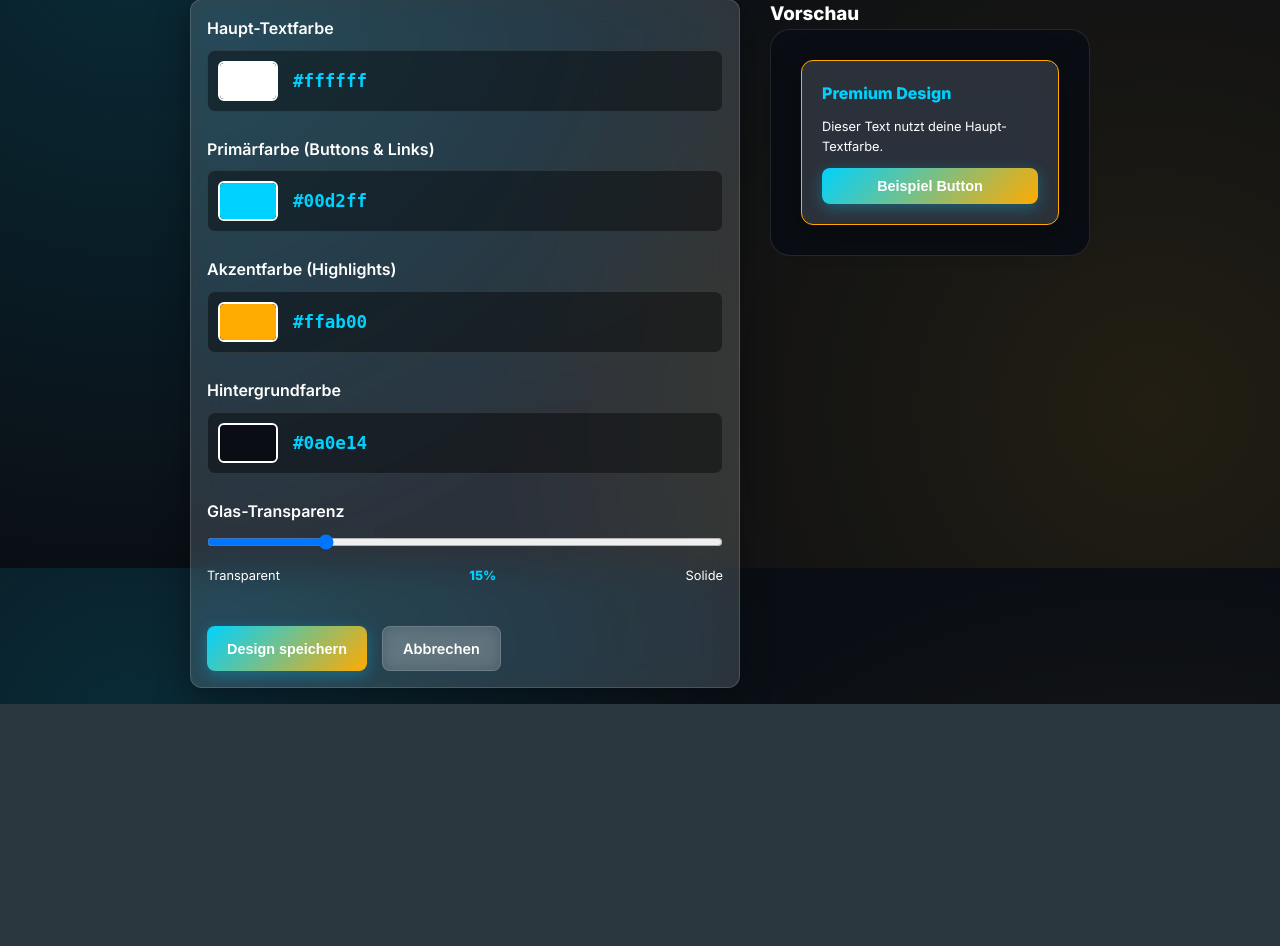
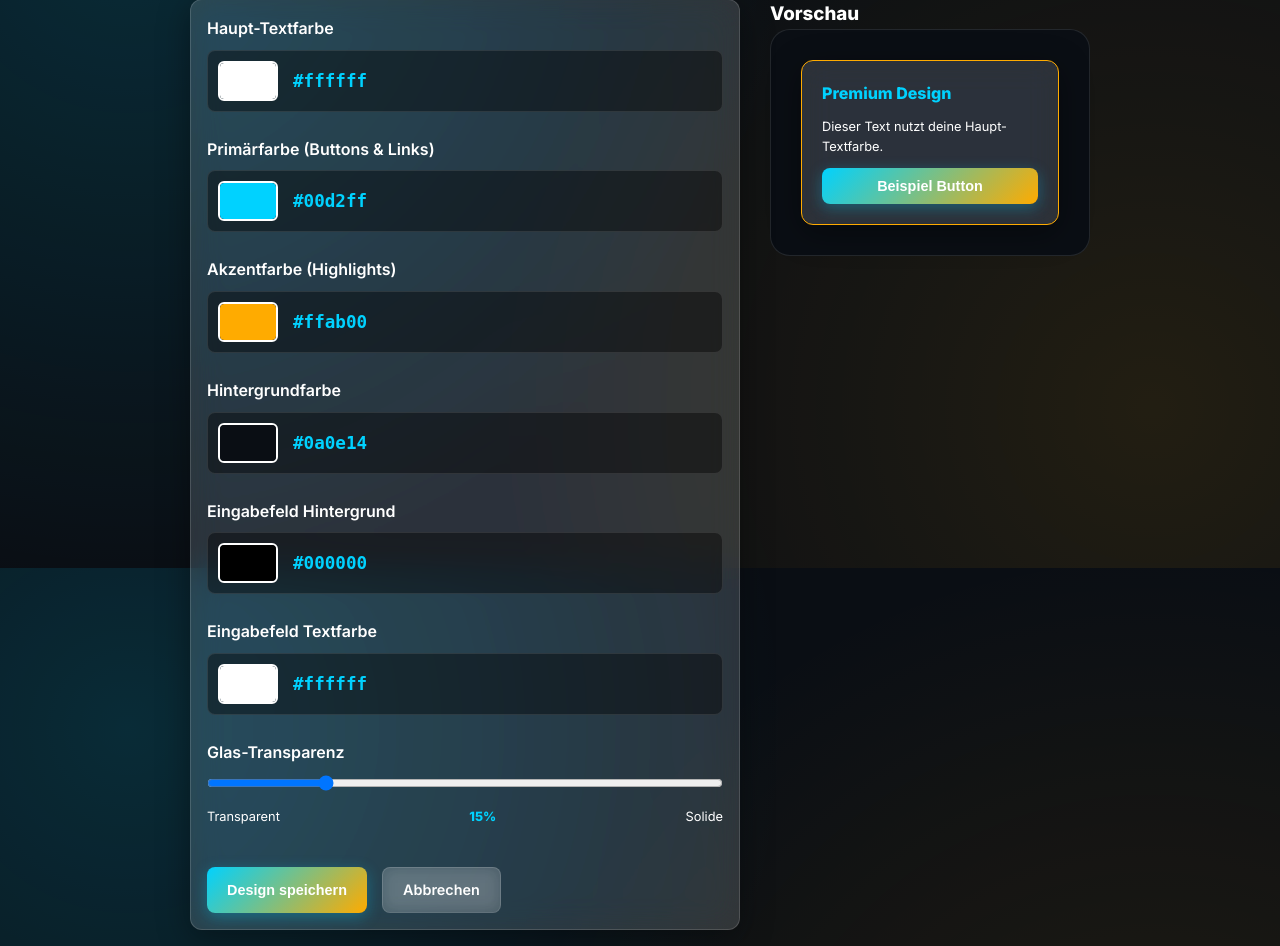
Before and after one commit to bzaiser/buckezz, a Django app: page /settings/ in a window 1280 px wide. Shown: the part 232-1178 px from the top of the page. Before the commit the page ends 936 px from the top, so only its background shows below. Run offline with Django 5.2, Linux system fonts and the light colour scheme; the visitor is signed in with stand-in values (Sample User, id 1); data comes from the database, SQL or seed files in the repository; some libraries are stand-ins or nearby versions.

Commit message:
Add custom settings for input background and text color

```diff
--- a/core/models.py
+++ b/core/models.py
@@ -9,6 +9,8 @@ class UserSetting(models.Model):
     accent_color = models.CharField(max_length=7, default='#ffab00')
     bg_color = models.CharField(max_length=7, default='#0a0e14')
     text_color = models.CharField(max_length=7, default='#ffffff')
+    input_bg_color = models.CharField(max_length=7, default='#000000')
+    input_text_color = models.CharField(max_length=7, default='#ffffff')
     glass_opacity = models.DecimalField(max_digits=3, decimal_places=2, default=0.15)
 
     def __str__(self):
--- a/core/views.py
+++ b/core/views.py
@@ -254,6 +254,8 @@ class ThemeSettingsView(LoginRequiredMixin, View):
         settings.accent_color = request.POST.get('accent_color')
         settings.bg_color = request.POST.get('bg_color')
         settings.text_color = request.POST.get('text_color')
+        settings.input_bg_color = request.POST.get('input_bg_color', '#000000')
+        settings.input_text_color = request.POST.get('input_text_color', '#ffffff')
         settings.glass_opacity = request.POST.get('glass_opacity')
         settings.save()
         return redirect('core:dashboard')
--- a/templates/base.html
+++ b/templates/base.html
@@ -23,6 +23,8 @@
             --accent: {{ user_settings.accent_color|default:"#ffab00" }};
             --text-main: {{ user_settings.text_color|default:"#ffffff" }};
             --text-muted: #cbd5e0;
+            --input-bg: {{ user_settings.input_bg_color|default:"rgba(0, 0, 0, 0.4)" }};
+            --input-text: {{ user_settings.input_text_color|default:"#ffffff" }};
             --glass-bg: rgba(255, 255, 255, {{ user_settings.glass_opacity|default:0.15|unlocalize }});
             --glass-border: rgba(255, 255, 255, 0.15);
             --spacing-xs: 4px;
@@ -155,16 +157,15 @@
             width: 100%;
             padding: var(--spacing-sm) var(--spacing-md);
             border-radius: var(--radius-sm);
-            color: var(--text-main);
+            color: var(--input-text);
             margin-bottom: var(--spacing-sm);
             outline: none;
-            background: rgba(0, 0, 0, 0.25);
+            background: var(--input-bg);
             border: 1px solid rgba(255, 255, 255, 0.1);
             transition: all 0.2s ease;
         }
 
         input.glass:focus {
-            background: rgba(0, 0, 0, 0.35);
             border-color: var(--primary);
         }
 
--- a/templates/core/settings.html
+++ b/templates/core/settings.html
@@ -8,6 +8,8 @@
         accent: '{{ settings.accent_color|default:"#ffab00" }}',
         bg: '{{ settings.bg_color|default:"#0a0e14" }}',
         text: '{{ settings.text_color|default:"#ffffff" }}',
+        input_bg: '{{ settings.input_bg_color|default:"#000000" }}',
+        input_text: '{{ settings.input_text_color|default:"#ffffff" }}',
         opacity: {{ settings.glass_opacity|default:0.15|unlocalize }}
      }">
 
@@ -18,6 +20,8 @@
             --accent: ${accent} !important;
             --bg-main: ${bg} !important;
             --text-main: ${text} !important;
+            --input-bg: ${input_bg} !important;
+            --input-text: ${input_text} !important;
             --glass-bg: rgba(255, 255, 255, ${opacity}) !important;
         }
     `"></style>
@@ -58,6 +62,22 @@
                 <div class="picker-row">
                     <input type="color" name="bg_color" x-model="bg" class="color-input">
                     <code x-text="bg"></code>
+                </div>
+            </div>
+
+            <div class="control-group">
+                <label>Eingabefeld Hintergrund</label>
+                <div class="picker-row">
+                    <input type="color" name="input_bg_color" x-model="input_bg" class="color-input">
+                    <code x-text="input_bg"></code>
+                </div>
+            </div>
+
+            <div class="control-group">
+                <label>Eingabefeld Textfarbe</label>
+                <div class="picker-row">
+                    <input type="color" name="input_text_color" x-model="input_text" class="color-input">
+                    <code x-text="input_text"></code>
                 </div>
             </div>
 
```
